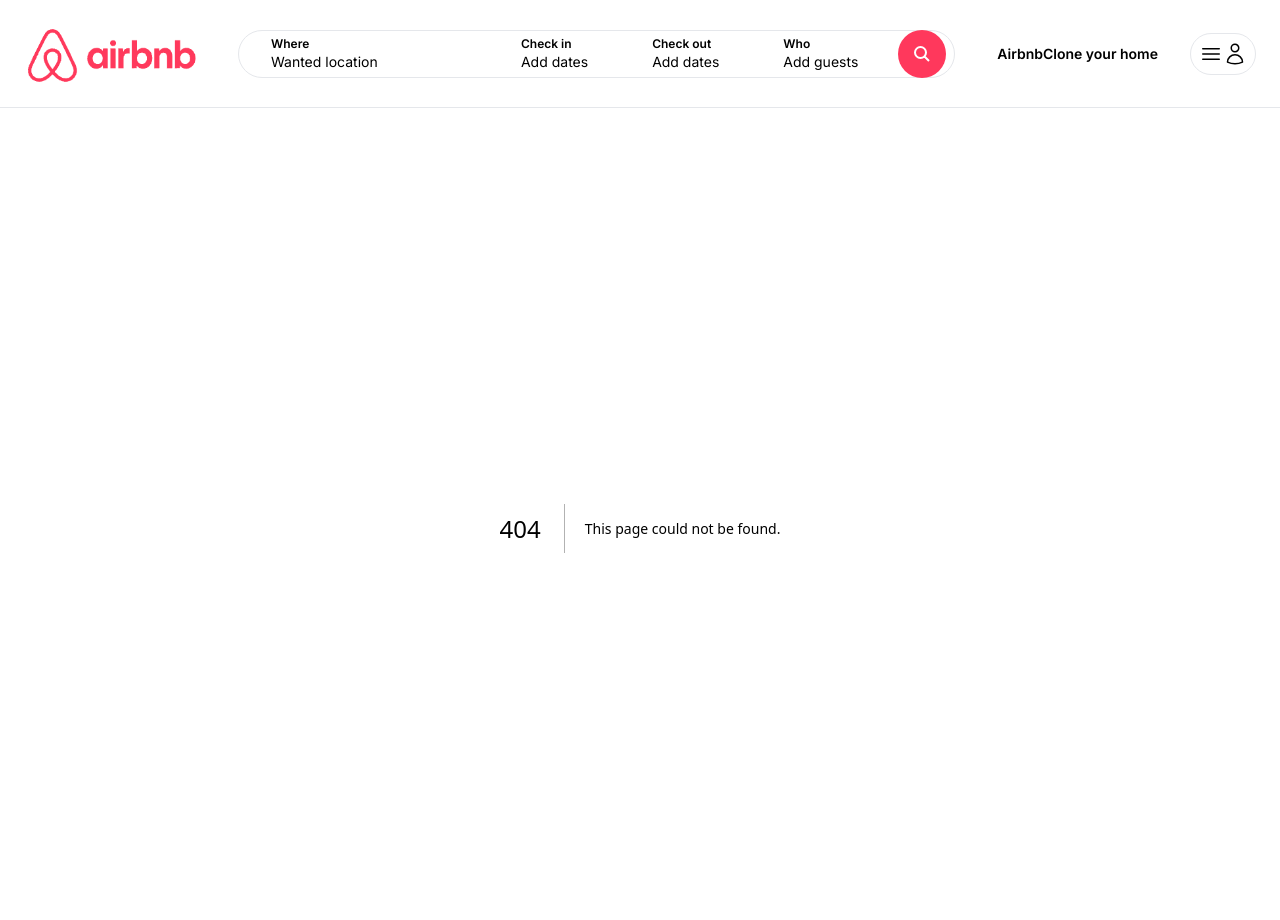
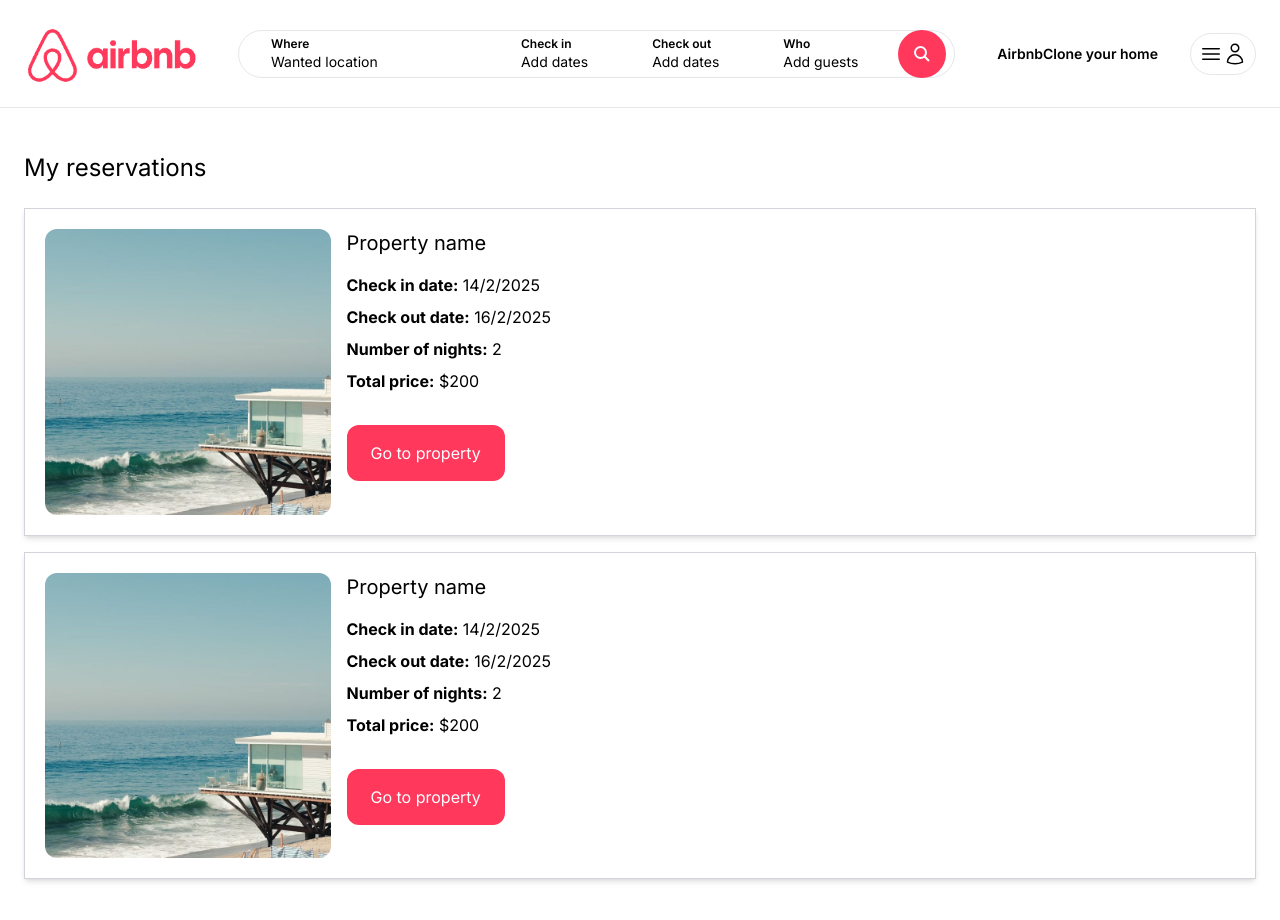
Before and after one commit to ifranco07/Airbnbclone-frontend, a Next.js app: page /myreservations in a window 1280 px wide. Before the commit this address had no page. Shown: the top 920 px of the page. Built offline with nearby package versions, Linux system fonts and the light colour scheme.

Commit message:
07 My reservation (static)

```diff
--- /dev/null
+++ b/app/myreservations/page.tsx
@@ -0,0 +1,63 @@
+import Image from "next/image";
+
+const MyReservationPage = () => {
+    return (
+        <main className="max-w-[1500px] mx-auto px-6 pb-6">
+            <h1 className=" my-6 text-2xl">My reservations</h1>
+
+            <div className="space-y-4">
+                <div className="p-5 grid grid-cols-1 md:grid-cols-4 gap-4 shadow-md border border-gray-300">
+                    <div className="col-span-1">
+                        <div className="relative overflow-hidden aspect-square rounded-xl">
+                            <Image
+                                fill
+                                src='/beach_1.jpg'
+                                className="hover:scale-110 object-cover transition h-full w-full"
+                                alt='Beach house'
+                            />
+                        </div>
+                    </div>
+
+                    <div className="cols-span-1 md:col-span-3 ">
+                        <h2 className="mb-4 text-xl">Property name</h2>
+
+                        <p className="mb-2"><strong>Check in date:</strong> 14/2/2025</p>
+                        <p className="mb-2"><strong>Check out date:</strong> 16/2/2025</p>
+
+                        <p className="mb-2"><strong>Number of nights:</strong> 2</p>
+                        <p className="mb-2"><strong>Total price:</strong> $200</p>
+
+                        <div className="mt-6 inline-block cursor-pointer py-4 px-6 bg-airbnb text-white rounded-xl">Go to property</div>
+                    </div>
+                </div>
+
+                <div className="p-5 grid grid-cols-1 md:grid-cols-4 gap-4 shadow-md border border-gray-300">
+                    <div className="col-span-1">
+                        <div className="relative overflow-hidden aspect-square rounded-xl">
+                            <Image
+                                fill
+                                src='/beach_1.jpg'
+                                className="hover:scale-110 object-cover transition h-full w-full"
+                                alt='Beach house'
+                            />
+                        </div>
+                    </div>
+
+                    <div className="cols-span-1 md:col-span-3 ">
+                        <h2 className="mb-4 text-xl">Property name</h2>
+
+                        <p className="mb-2"><strong>Check in date:</strong> 14/2/2025</p>
+                        <p className="mb-2"><strong>Check out date:</strong> 16/2/2025</p>
+
+                        <p className="mb-2"><strong>Number of nights:</strong> 2</p>
+                        <p className="mb-2"><strong>Total price:</strong> $200</p>
+
+                        <div className="mt-6 inline-block cursor-pointer py-4 px-6 bg-airbnb text-white rounded-xl">Go to property</div>
+                    </div>
+                </div>
+            </div>
+        </main>
+    )
+}
+
+export default MyReservationPage;
```
